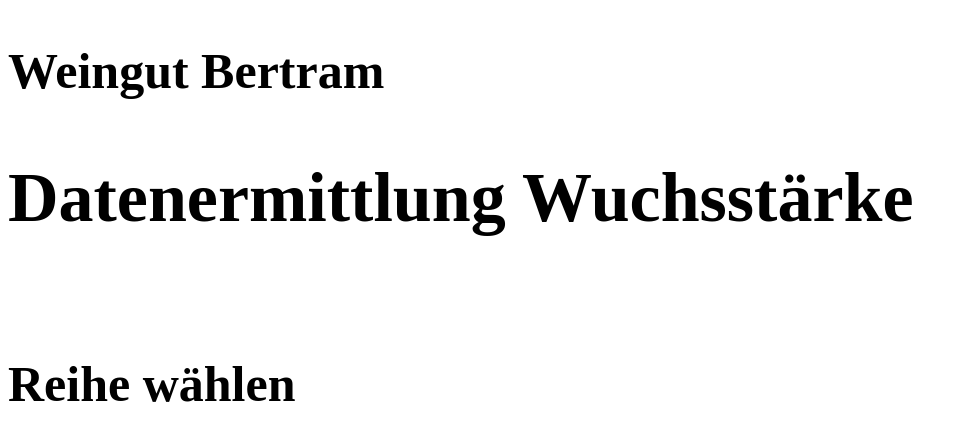
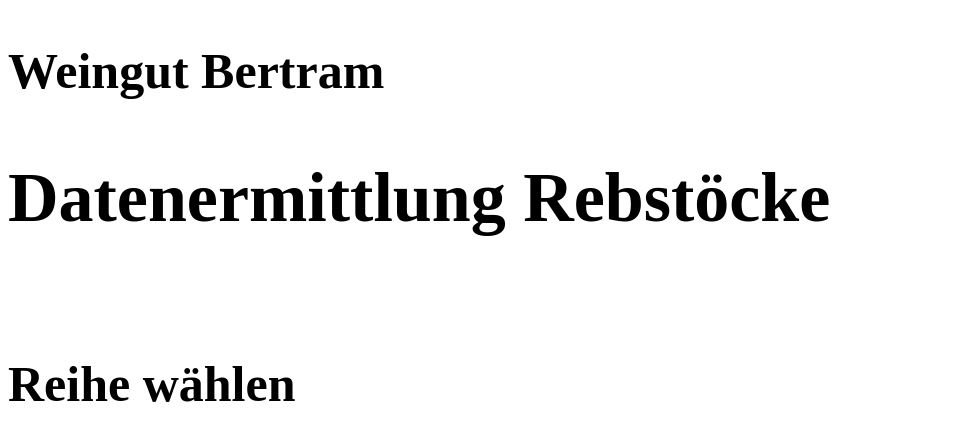
Before and after one commit to bezeba/Rebberg-app, a Flask app: page / in a window 1280 px wide. Shown: the top 421 px of the page, without its empty margins (0-967 px from the left). Run offline with Flask 3, Linux system fonts and the light colour scheme.

Commit message:
Update start.html

```diff
--- a/templates/start.html
+++ b/templates/start.html
@@ -3,7 +3,7 @@
 <head><title>Reihe wählen</title></head>
 <body>
   <h2 style="font-size: 50px;">Weingut Bertram</h2>
-  <h2 style="font-size: 70px;">Datenermittlung Wuchsstärke</h2>
+  <h2 style="font-size: 70px;">Datenermittlung Rebstöcke</h2>
   <br>
   <h2 style="font-size: 50px;">Reihe wählen</h2>
   <form method="post">
```
